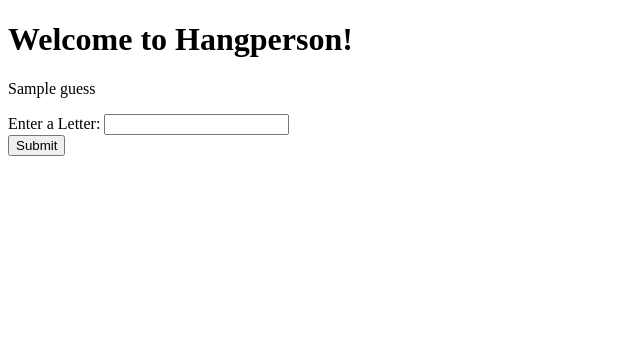
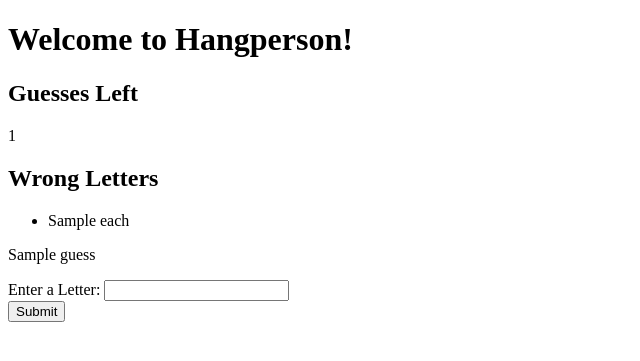
Before and after one commit to roboticmonkey/hangman, a Flask app: template templates/game.html in a window 1280 px wide. Shown: the top 361 px of the page, without its empty margins (0-640 px from the left). Run offline with Flask 2, Linux system fonts and the light colour scheme; the template is opened without the code that fills it: most values are stand-ins (such as "Sample title", 1, 10 or a date in 2020).

Commit message:
updated templates

```diff
--- a/templates/game.html
+++ b/templates/game.html
@@ -9,14 +9,28 @@
         <h1>Welcome to Hangperson!</h1>
 
         <div id="main">
-            <div id="hang"></div>
-            <div id="mistake"></div>
+            <div id="hang">
+                <h2>Guesses Left</h2>
+                <p> {{ num_guesses }} </p>
+            </div>
+            <div id="mistake">
+                <h2>Wrong Letters</h2>
+                {% if missed %}
+                <ul>
+                    {% for each in missed %}
+                    <li>
+                        {{ each }}
+                    </li>
+                    {% endfor %}
+                </ul>
+                {% endif %}
+            </div>
         </div>
         <div id="word"> {{ guess }}</div>
 
         <p>
 
-            <form action="/take_turn">
+            <form action="/take_turn" method="POST">
                 <label for="letter-input">Enter a Letter:</label>
                 <input type="text" name="letter", id="letter-input" /> <br>
 
--- a/templates/homepage.html
+++ b/templates/homepage.html
@@ -10,7 +10,7 @@
 
         <p>
             <a href="/start">Start Game</a>
-            <form action="/start_game">
+            <form action="/start_game" method="POST">
                 <label for="name-input">Name:</label>
                 <input type="text" name="name", id="name-input" /> <br>
                 <label for="difficulty">Difficulty:</label><br>
```
